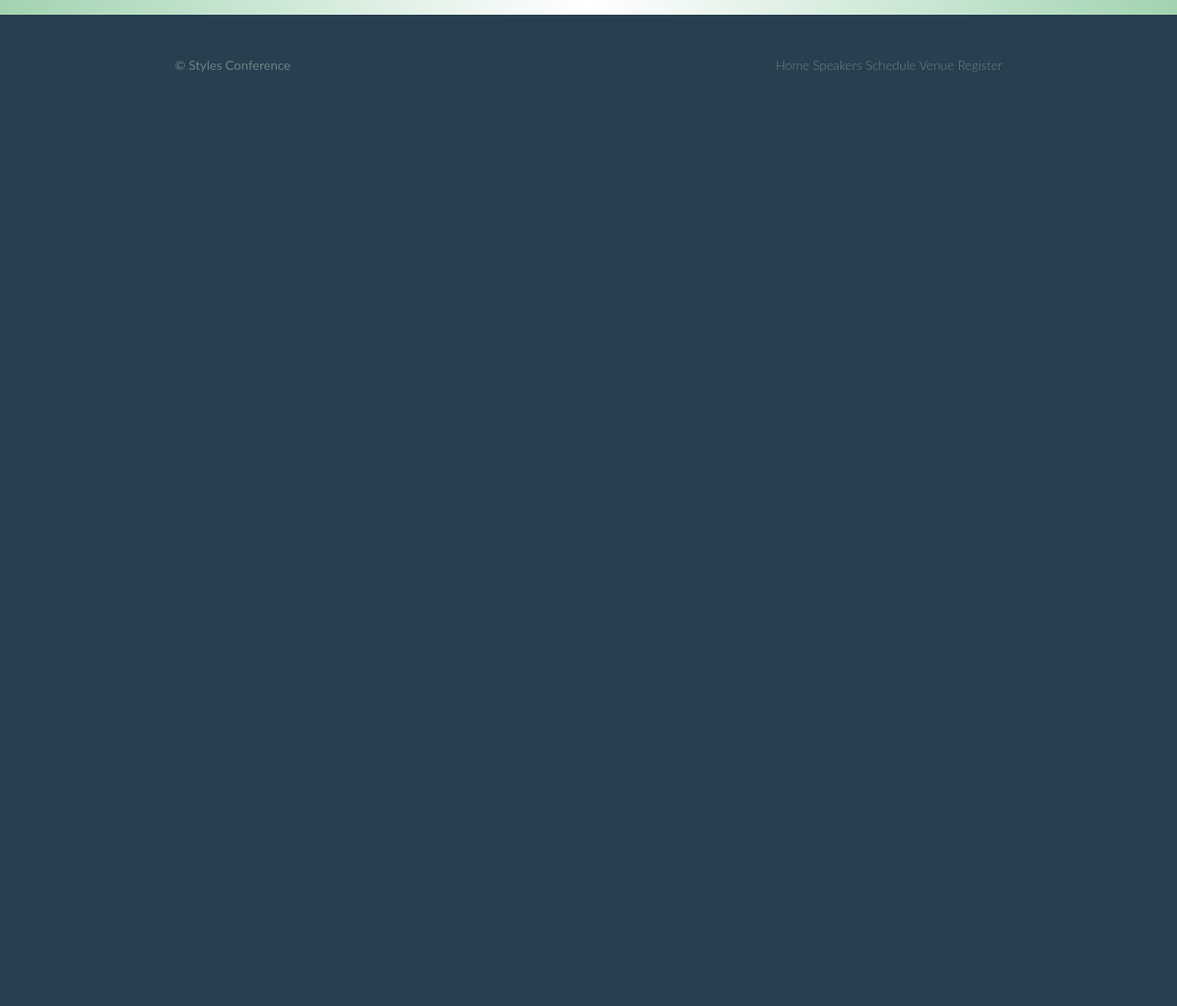
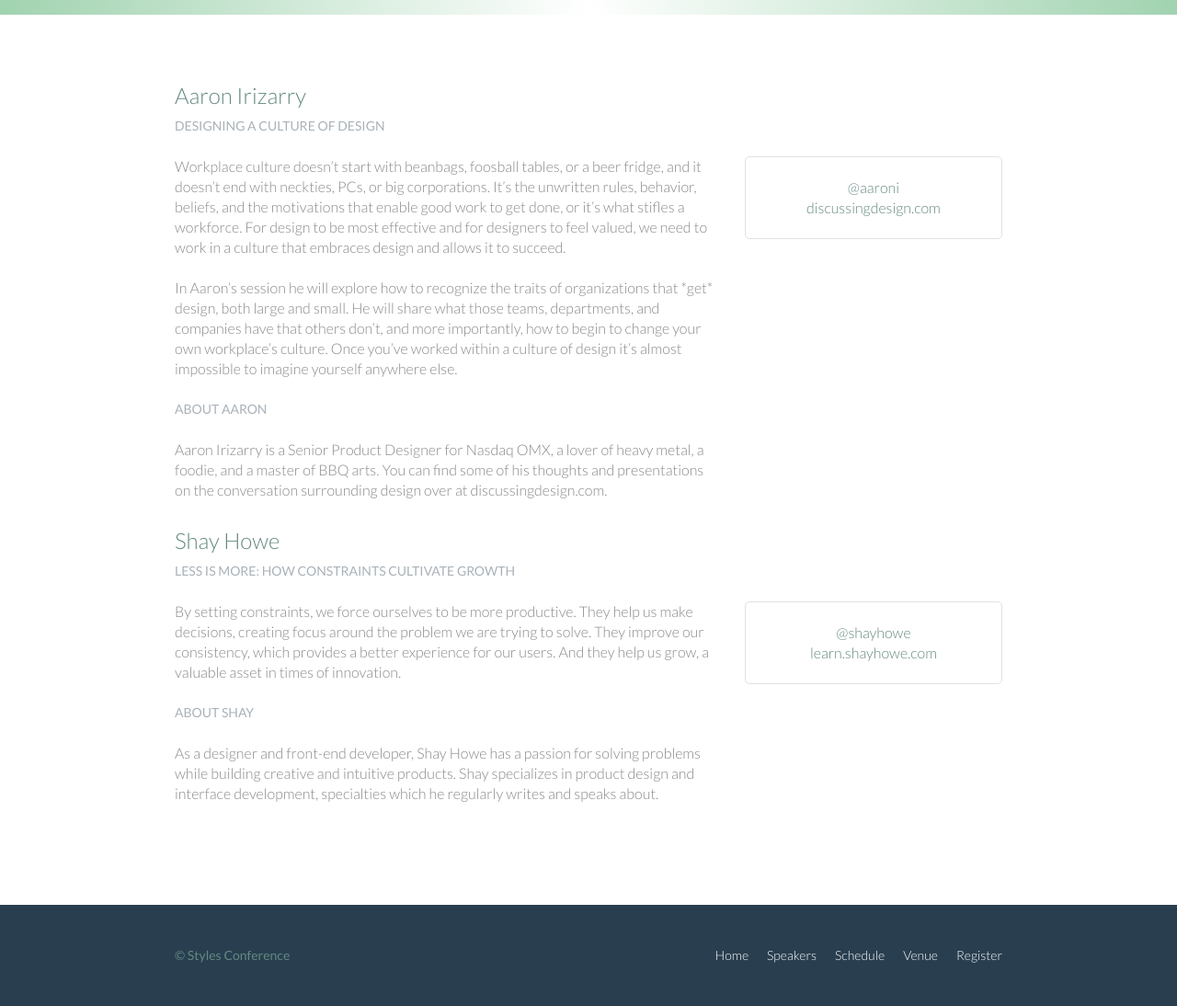
Before and after one commit to Akshaykumar2002/HTML_CSS_Learning_Site, a plain HTML site: page Website Design/speakers.html in a window 1280 px wide. Shown: the part 380-1474 px from the top of the page at 92% size. Before the commit the page ends 800 px from the top, so only its background shows below. Drawn offline with Linux system fonts and the light colour scheme.

Commit message:
Lesson 9 - Using lists and add more speakers
Lists are used to make the navigation menu.
Information about speakers has been added - Used col-2-3 and col-1-3 classes with inline-block to place them on the same line.

```diff
--- a/Website Design/assets/stylesheets/main.css
+++ b/Website Design/assets/stylesheets/main.css
@@ -304,13 +304,13 @@ p a {
 	color: #a9b2b9;
 }
 
-primary-header a,
-primary-footer a {
+.primary-header a,
+.primary-footer a {
 	color: #fff;
 }
 
-primary-header a:hover,
-primary-footer a:hover {
+.primary-header a:hover,
+.primary-footer a:hover {
 	color: #648880;
 }
 /*
@@ -321,6 +321,16 @@ Navigation
 
 .nav {
 	text-align: right;
+}
+
+.nav li {
+	display: inline-block;
+	margin: 0 10px;
+	vertical-align: top;
+}
+
+.nav li:last-child {
+	margin-right: 0;
 }
 
 /*
@@ -336,3 +346,21 @@ Leads
 	font-size: 21px;
 	line-height: 33px;
 }
+
+/*
+=============================
+Speakers
+=============================
+*/
+
+.speaker-info {
+	border: 1px solid #dfe2e5;
+	border-radius: 5px;
+	margin-top: 88px;
+	padding: 22px 0;
+	text-align: center;
+}
+
+.speaker {
+	margin-bottom: 44px;
+}
--- a/Website Design/speakers.html
+++ b/Website Design/speakers.html
@@ -4,6 +4,7 @@
 		<meta charset="utf-8">
 		<title>Styles Conference</title>
 		<link rel="stylesheet" href="assets/stylesheets/main.css">
+		<link rel="stylesheet" href="http://fonts.googleapis.com/css?family=Lato:100,300,400">
 	</head>
 	<body>
 		<header class="primary-header container group">
@@ -12,11 +13,12 @@
 			</h1>
 			<h3 class="tagline">August 24&ndash;26th &mdash; Chicago, IL</h3>
 			<nav class="nav primary-nav">
-				<a href="index.html">Home</a>
-				<a href="speakers.html">Speakers</a>
-				<a href="schedule.html">Schedule</a>
-				<a href="venue.html">Venue</a>
-				<a href="register.html">Register</a>
+				<ul>
+				<li><a href="index.html">Home</a></li><!--
+				--><li><a href="speakers.html">Speakers</a></li><!--
+				--><li><a href="schedule.html">Schedule</a></li><!--
+				--><li><a href="venue.html">Venue</a></li><!--
+				--><li><a href="register.html">Register</a></li>
 			</nav>
 		</header>
 		<section class="row-alt">
@@ -25,14 +27,59 @@
 				<p>We&#8217;re happy to welcome over twenty speakers to present on the industry&#8217;s latest technologies. Prepare for an inspiration extravaganza.</p>
 			</div>
 		</section>
+		<section class="row">
+			<div class="grid">
+				<section class="speaker" id="Aaron Irizarry">
+					<div class="col-2-3">
+						<h2>Aaron Irizarry</h2>
+						<h5>Designing a culture of design</h5>
+						<p>Workplace culture doesn’t start with beanbags, foosball tables, or a beer fridge, and it doesn’t end with neckties, PCs, or big corporations. It’s the unwritten rules, behavior, beliefs, and the motivations that enable good work to get done, or it’s what stifles a workforce. For design to be most effective and for designers to feel valued, we need to work in a culture that embraces design and allows it to succeed.</p>
+						<p>In Aaron’s session he will explore how to recognize the traits of organizations that *get* design, both large and small. He will share what those teams, departments, and companies have that others don’t, and more importantly, how to begin to change your own workplace’s culture. Once you’ve worked within a culture of design it’s almost impossible to imagine yourself anywhere else.</p>
+						<h5>About Aaron</h5>
+						<p>Aaron Irizarry is a Senior Product Designer for Nasdaq OMX, a lover of heavy metal, a foodie, and a master of BBQ arts. You can find some of his thoughts and presentations on the conversation surrounding design over at discussingdesign.com.</p>
+					</div><!--
+					--><aside class="col-1-3">
+						<div class="speaker-info">
+							<ul>
+								<li><a href="https://twitter.com/aaroni">@aaroni</a></li>
+								<li><a href="http://www.discussingdesign.com/">discussingdesign.com</a></li>
+							</ul>
+						</div>
+					</aside>
+
+				<section id="shay-howe"> <!-- Class speaker has not been added here so as to ensure unnecessary bottom space isn't added
+				Note: 'speaker' class adds bottom-margin-->
+					<div class="col-2-3">
+						<h2>Shay Howe</h2>
+    					<h5>Less Is More: How Constraints Cultivate Growth</h5>
+
+    					<p>By setting constraints, we force ourselves to be more productive. They help us make decisions, creating focus around the problem we are trying to solve. They improve our consistency, which provides a better experience for our users. And they help us grow, a valuable asset in times of innovation.</p>
+
+    					<h5>About Shay</h5>
+
+    					<p>As a designer and front-end developer, Shay Howe has a passion for solving problems while building creative and intuitive products. Shay specializes in product design and interface development, specialties which he regularly writes and speaks about.</p>
+					</div><!--
+					--><aside class="col-1-3">
+						<div class="speaker-info">
+							<ul>
+								<li><a href="https://twitter.com/shayhowe">@shayhowe</a></li>
+        						<li><a href="http://learn.shayhowe.com/">learn.shayhowe.com</a></li>
+							</ul>
+						</div>
+
+					</aside>
+				</section>
+			</div>
+		</section>
 		<footer class="primary-footer container group">
 			<small>&copy;  Styles Conference</small>
 			<nav class="nav">
-				<a href="index.html">Home</a>
-				<a href="speakers.html">Speakers</a>
-				<a href="schedule.html">Schedule</a>
-				<a href="venue.html">Venue</a>
-				<a href="register.html">Register</a>
+				<ul>
+				<li><a href="index.html">Home</a></li><!--
+				--><li><a href="speakers.html">Speakers</a></li><!--
+				--><li><a href="schedule.html">Schedule</a></li><!--
+				--><li><a href="venue.html">Venue</a></li><!--
+				--><li><a href="register.html">Register</a></li>
 			</nav>
 		</footer>
 	</body>
```
Also changed, not shown: Website Design/index.html (+14 -10 lines), Website Design/register.html (+13 -10 lines), Website Design/schedule.html (+13 -10 lines), Website Design/venue.html (+13 -10 lines).
